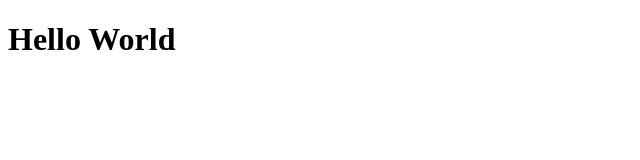
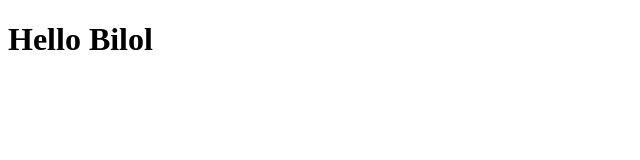
Before and after one commit to bilol01/Slider, a plain HTML site: page index.html in a window 1280 px wide. Shown: the full height of the page, 0-640 px from the left. Drawn offline with Linux system fonts and the light colour scheme.

Commit message:
Ismimmi yozdim

```diff
--- a/index.html
+++ b/index.html
@@ -7,6 +7,6 @@
     <title>Document</title>
 </head>
 <body>
-    <h1>Hello World</h1>
+    <h1>Hello Bilol</h1>
 </body>
 </html>
```
